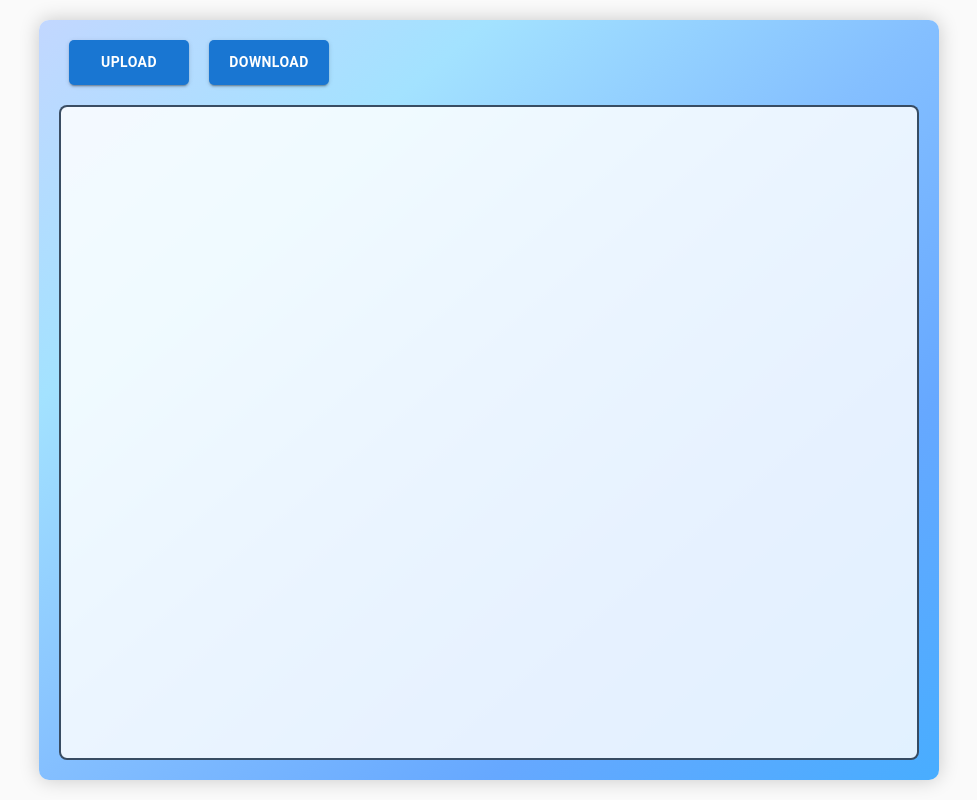
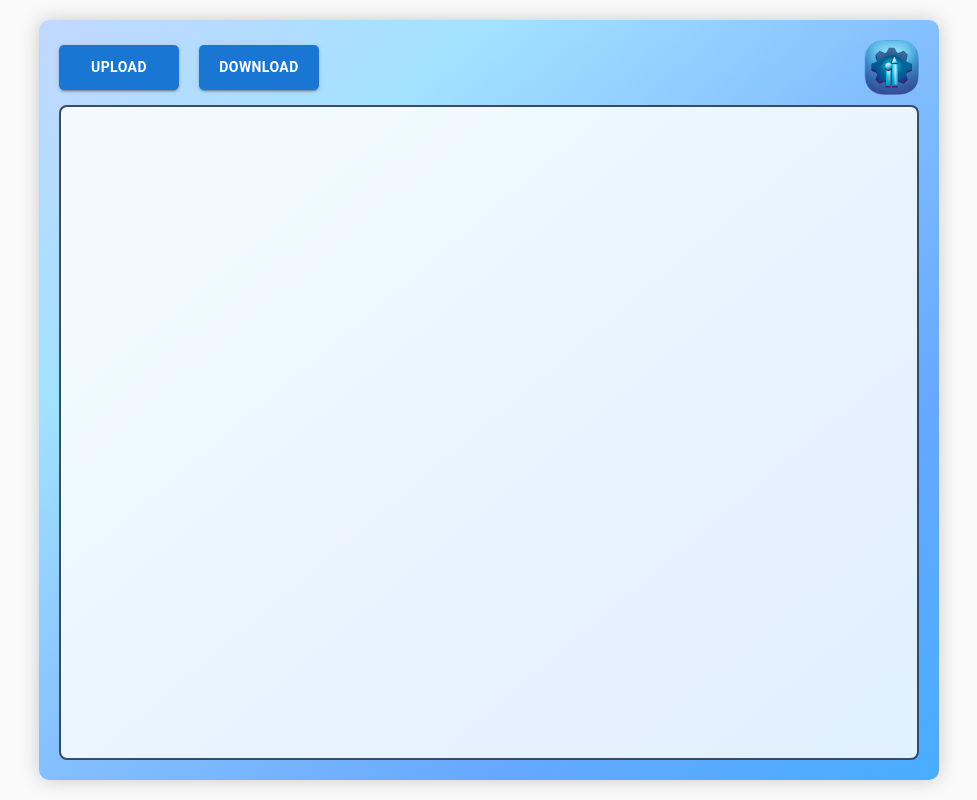
Before and after one commit to jericho2597/SimpleFileViewer, a website: page index.html in a window 1280 px wide. Shown: the whole page, without its empty margins (151-1128 px from the left). Drawn offline with Linux system fonts and the light colour scheme.

Commit message:
Added logo

```diff
--- a/index.html
+++ b/index.html
@@ -3,6 +3,7 @@
   <head>
     <meta charset="UTF-8" />
     <title>Simple File Viewer</title>
+    <link rel="icon" type="image/x-icon" href="assets/favicon.ico">
     <style>
       * {
         box-sizing: border-box;
@@ -38,6 +39,8 @@
         display: none;
       }
       .btn {
+        margin-bottom: 20px;
+        margin-right: 20px;
         background-color: #1976d2;
         border: none;
         color: rgb(255, 255, 255);
@@ -69,9 +72,7 @@
         flex-wrap: wrap;
       }
       .row > * {
-        margin-bottom: 20px;
-        margin-left: 10px;
-        margin-right: 10px;
+        margin-bottom: 10px;
       }
       #text {
         width: 100%;
@@ -88,6 +89,9 @@
         -moz-box-shadow: none;
         box-shadow: none;
 
+      }
+      #logo {
+        flex-grow: 1;
       }
       #text::-webkit-scrollbar-track
       {
@@ -118,6 +122,8 @@
         <button id="download-btn" class="btn" style="margin-right: 10px;">
           <strong>Download</strong>
         </button>
+        <div style="flex-grow: 1;"></div>
+        <img src="assets/logo.png" class="logo" alt="logo" width="55" height="55">
       </div>
       <textarea id="text"></textarea>
     </div>
```
Also changed, not shown: README.md, assets/favicon.ico (added), assets/logo.png (added).
